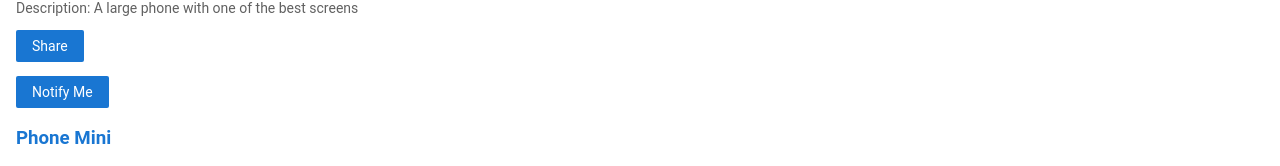
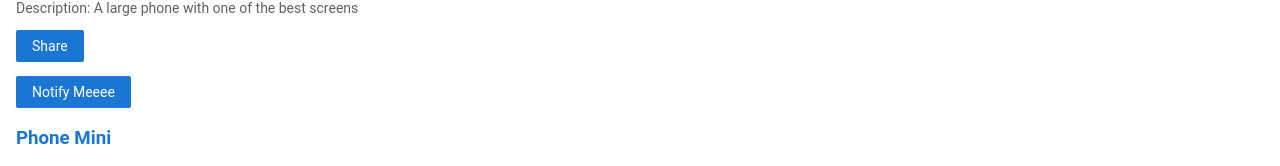
Before and after one commit to oreoxkidd/angular-3-28-2023, an Angular app: page / in a window 1280 px wide. Shown: the part 168-334 px from the top of the page. Built offline with nearby package versions, Linux system fonts and the light colour scheme.

Commit message:
Update product-alerts.component.html

```diff
--- a/src/app/product-alerts/product-alerts.component.html
+++ b/src/app/product-alerts/product-alerts.component.html
@@ -1,3 +1,3 @@
 <p *ngIf= "product && product.price > 700">
-  <button type="button" (click)="notify.emit()">Notify Me</button>
+  <button type="button" (click)="notify.emit()">Notify Meeee</button>
 </p>
```
